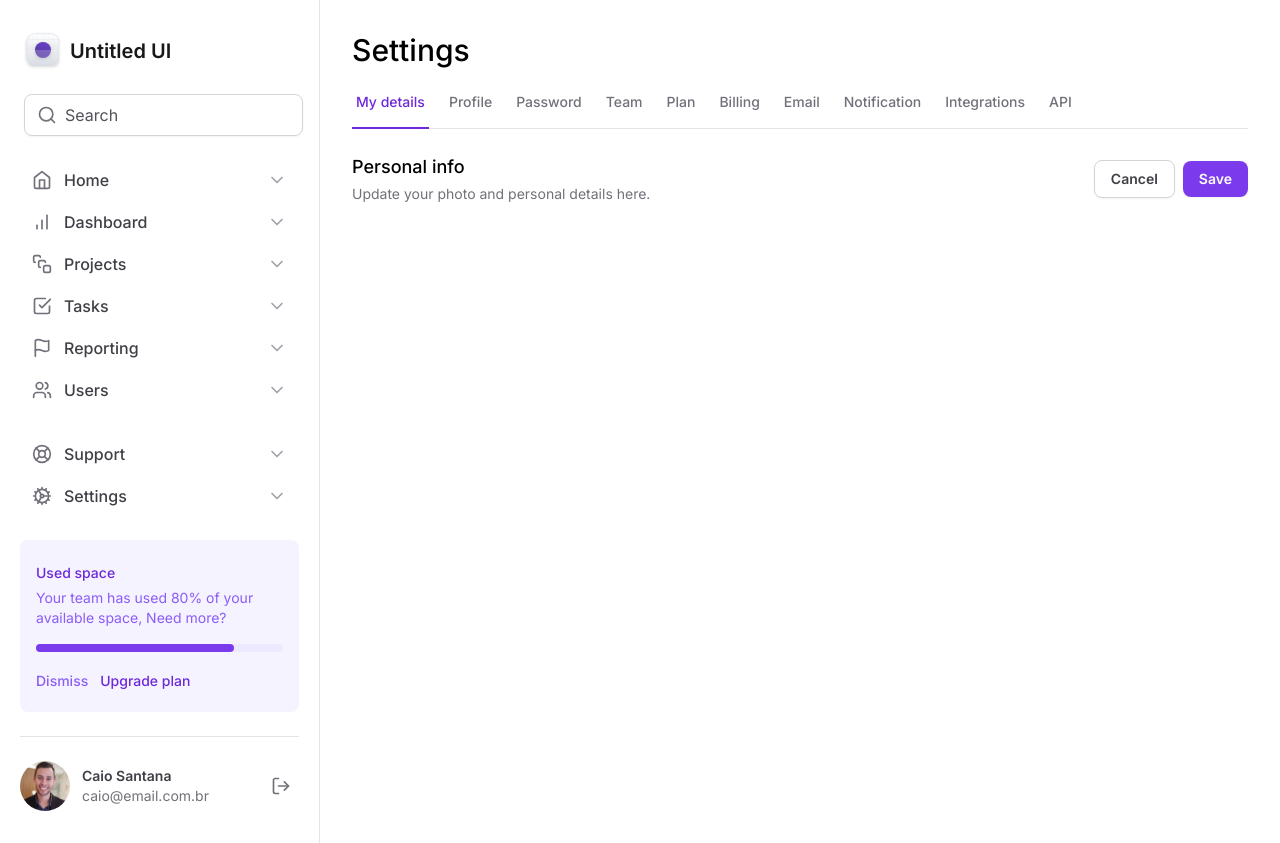
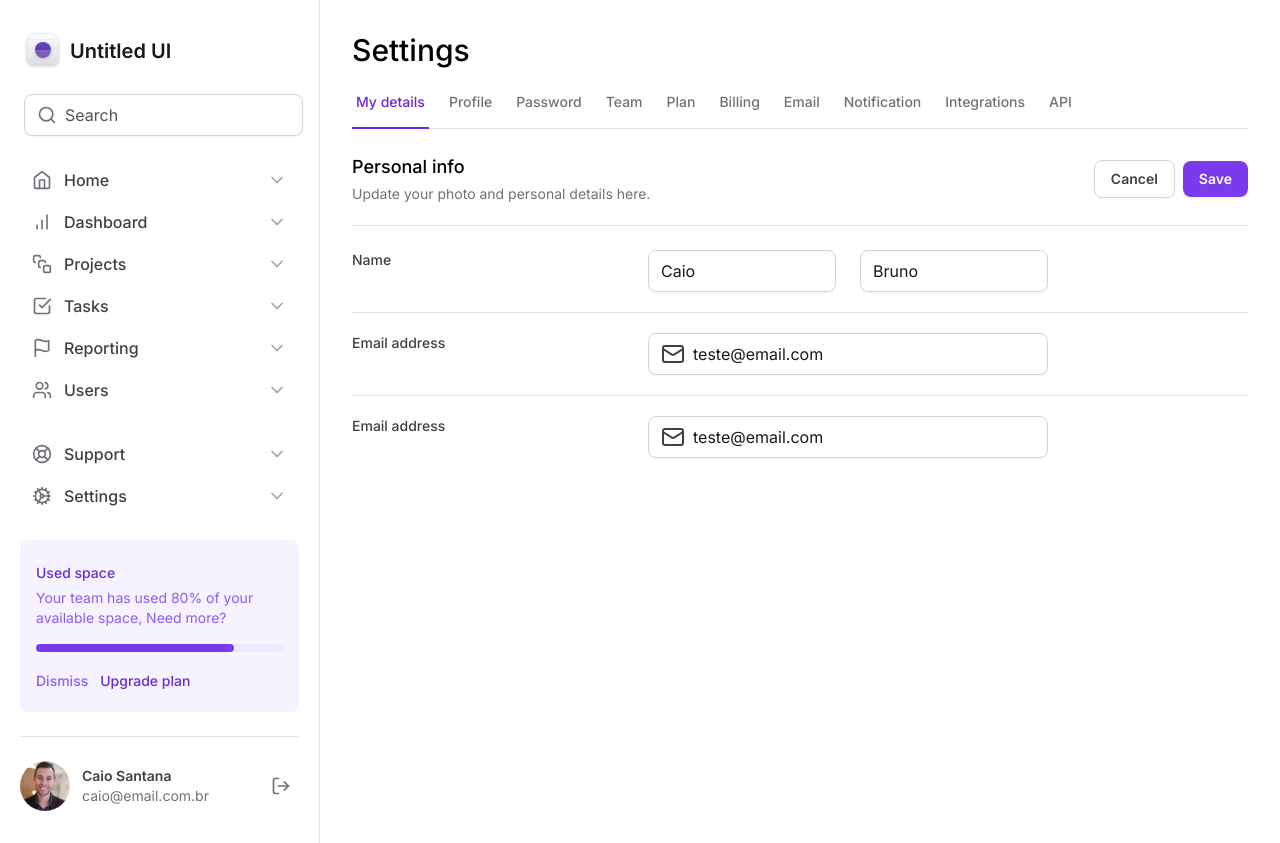
Before and after one commit to brnoliveira110/next-tailwind, a Next.js app: page / in a window 1280 px wide. Built offline with nearby package versions, Linux system fonts and the light colour scheme.

Commit message:
Inicio da construção do formulário

```diff
--- a/src/app/page.tsx
+++ b/src/app/page.tsx
@@ -1,4 +1,6 @@
 import { SettingsTabs } from "@/components/SettingsTabs";
+import * as Input from "@/components/Input"
+import { Mail } from "lucide-react";
 
 export default function Home() {
   return (
@@ -6,8 +8,8 @@ export default function Home() {
       <h1 className="text-3xl font-medium text-zinc-9000">Settings</h1>
       <SettingsTabs />
 
-      <div className="mt-6 flex flex-col">
-        <div className="flex items-center justify-between">
+      <div className="mt-6 flex flex-col ">
+        <div className="flex items-center justify-between pb-5  border-b border-zinc-200">
           <div className="space-y-1">
             <h2 className="text-lg font-medium text-zin-900">Personal info</h2>
             <span className="text-sm text-zinc-500">
@@ -19,7 +21,53 @@ export default function Home() {
             <button type="submit" form="settings" className="rounded-lg px-4 py-2 text-sm font-semibold shadow-sm bg-violet-600 text-white hover:bg-violet-700">Save</button>
           </div>
         </div>
-        <form id="settings"></form>
+        <form id="settings" className="mt-6 flex w-full flex-col gap-5 divide-y divide-zinc-200">
+          <div className="grid grid-cols-form gap-3">
+            <label
+              htmlFor="firstName"
+              className="text-sm font-medium text-zinc-700"
+            >
+              Name
+            </label>
+            <div className="grid gap-6 grid-cols-2"
+            >
+              <Input.Root>
+                <Input.Control id="firstName" defaultValue="Caio" />
+              </Input.Root>
+              <Input.Root>
+                <Input.Control defaultValue="Bruno" />
+              </Input.Root>
+            </div>
+          </div>
+          <div className="grid grid-cols-form gap-3 pt-5">
+            <label
+              htmlFor="email"
+              className="text-sm font-medium text-zinc-700"
+            >
+              Email address
+            </label>
+            <Input.Root>
+              <Input.Prefix>
+                <Mail className="text-sm font-medium text-zinc-700" />
+              </Input.Prefix>
+              <Input.Control id="email" type="email" defaultValue="teste@email.com" />
+            </Input.Root>
+          </div>
+          <div className="grid grid-cols-form gap-3 pt-5">
+            <label
+              htmlFor="email"
+              className="text-sm font-medium text-zinc-700"
+            >
+              Email address
+            </label>
+            <Input.Root>
+              <Input.Prefix>
+                <Mail className="text-sm font-medium text-zinc-700" />
+              </Input.Prefix>
+              <Input.Control id="email" type="email" defaultValue="teste@email.com" />
+            </Input.Root>
+          </div>
+        </form>
       </div>
     </>
   )
--- a/tailwind.config.js
+++ b/tailwind.config.js
@@ -5,10 +5,8 @@ module.exports = {
     extend: {
       gridTemplateColumns: {
         app: 'minmax(18rem, 20rem) 1fr',
-        profile: 'min-content 1fr min-content'
-      },
-      colors: {
-        diego: "#8257e6",
+        profile: 'min-content 1fr min-content',
+        form: 'minmax(7.5rem, 17.5rem) minmax(25rem, 1fr) minmax(0, 15rem)'
       },
     },
   },
```
